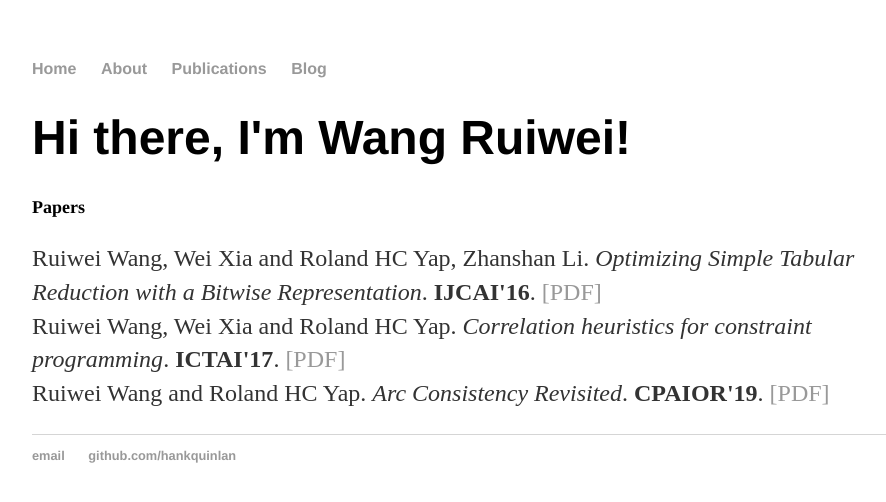
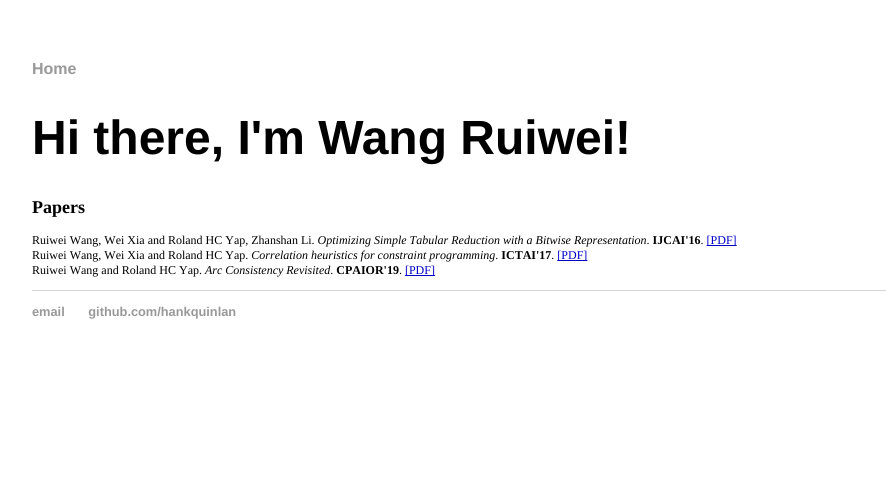
Before and after one commit to WangRuiwei/WangRuiwei.github.io, a Jekyll site: the page built from index.html, in a window 1280 px wide. Shown: the top 502 px of the page, without its empty margins (160-1046 px from the left). Built offline with Jekyll 4.4.1, drawn with Linux system fonts in a browser that asks for light colours.

Commit message:
Update default.html

```diff
--- a/_layouts/default.html
+++ b/_layouts/default.html
@@ -4,14 +4,16 @@
 			<title>{{ page.title }}</title>
 			<!-- link to main stylesheet -->
 			<link rel="stylesheet" type="text/css" href="/css/main.css">
+			<style type="text/css">
+    				p.p2 {margin: 0.0px 0.0px 12.0px 0.0px; line-height: 14.0px; font: 12.0px Times; color: #000000; -webkit-text-stroke: #000000}
+    				span.s1 {font-kerning: none}
+    				span.s2 {font: 12.0px Times; text-decoration: underline ; font-kerning: none; color: #0000c9; -webkit-text-stroke: 0px #0000c9}
+  			</style>
 		</head>
 		<body>
 			<nav>
 	    		<ul>
 	        		<li><a href="/">Home</a></li>
-		        	<li><a href="/about">About</a></li>
-	        		<li><a href="/publications">Publications</a></li>
-	        		<li><a href="/blog">Blog</a></li>
 	    		</ul>
 			</nav>
 			<div class="container">
```
